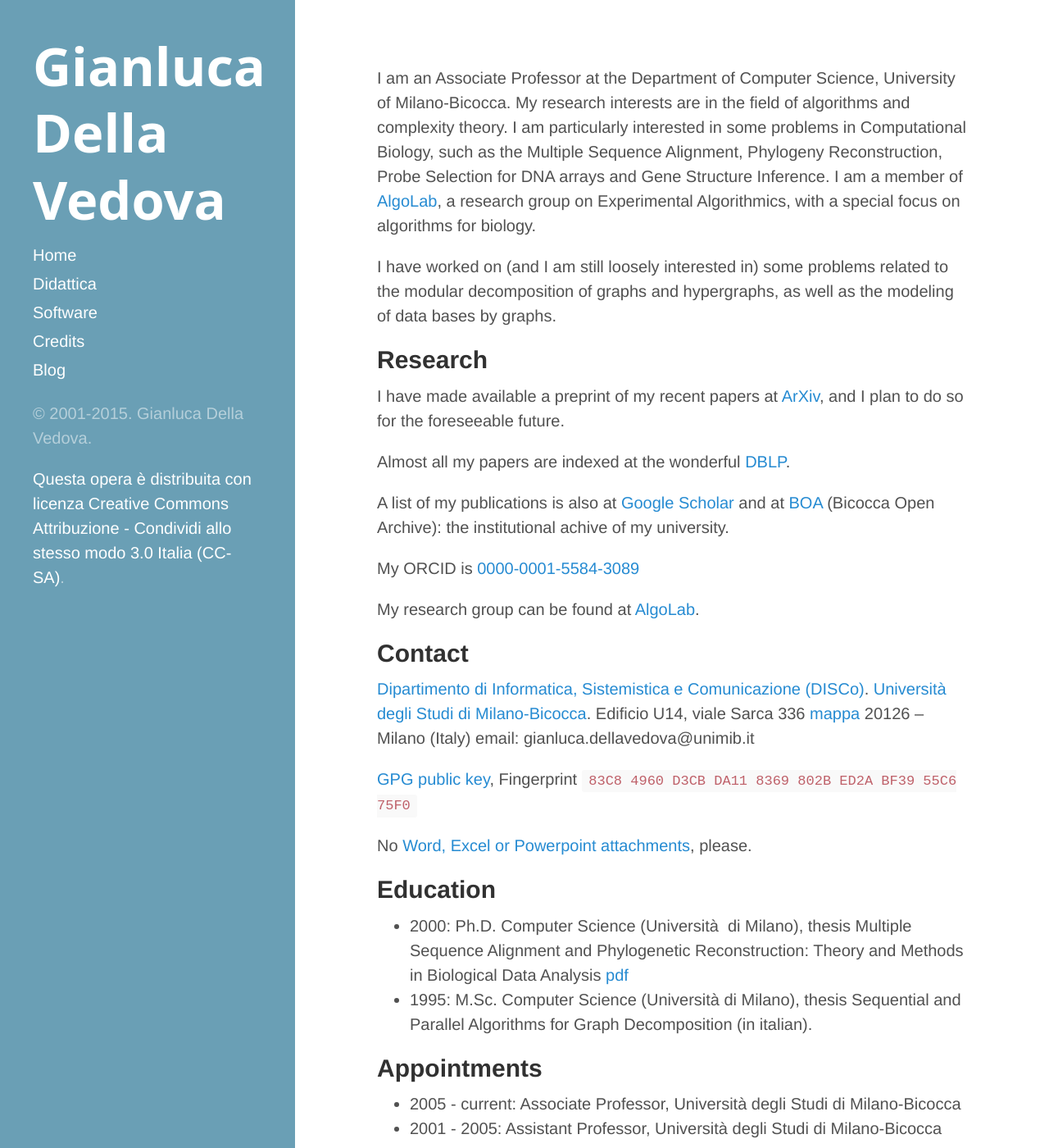
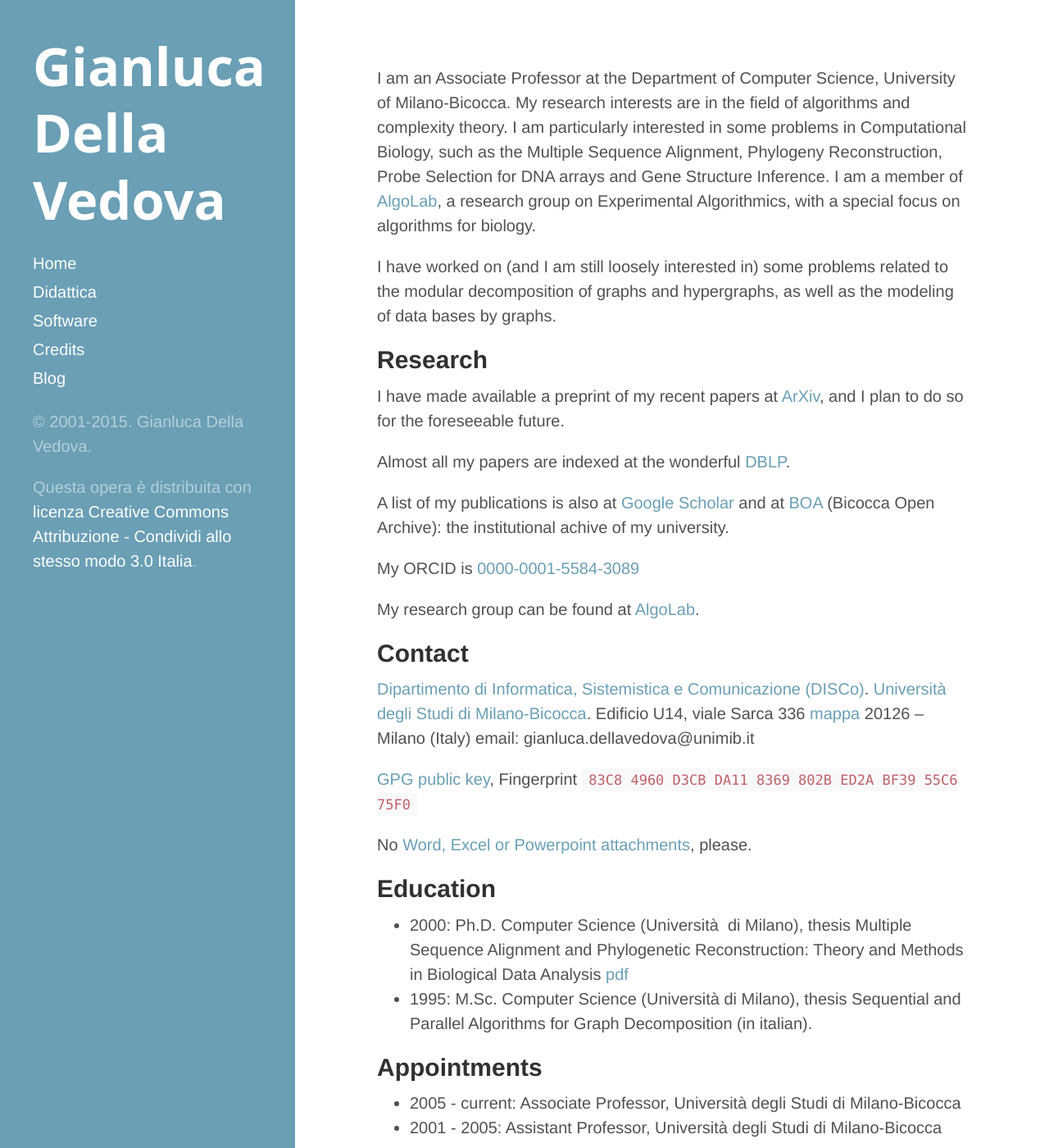
Before and after one commit to gdv/gdv.github.io, a Jekyll site: the page built from index.md, in a window 1280 px wide and 1400 px high. Shown: the whole window at 82% size. Built offline with Jekyll 4.4.1, drawn with Linux system fonts in a browser that asks for light colours; Markdown is read by kramdown in place of the engine named in the settings; the list of posts is cut into pages by our own code.

Commit message:
Revert minimization

```diff
--- /dev/null
+++ b/_includes/head.html
@@ -0,0 +1,25 @@
+<head>
+  <link href="http://gmpg.org/xfn/11" rel="profile">
+  <meta http-equiv="X-UA-Compatible" content="IE=edge">
+  <meta http-equiv="content-type" content="text/html; charset=utf-8">
+
+  <!-- Enable responsiveness on mobile devices-->
+  <meta name="viewport" content="width=device-width, initial-scale=1.0, maximum-scale=1">
+
+  <title>
+    {% if page.title == "Home" %}
+      {{ site.title }} &middot; {{ site.tagline }}
+    {% else %}
+      {{ page.title }} &middot; {{ site.title }}
+    {% endif %}
+  </title>
+
+  <!-- CSS -->
+  <link rel="stylesheet" href="{{ site.baseurl }}public/css/poole.css">
+  <link rel="stylesheet" href="{{ site.baseurl }}public/css/syntax.css">
+  <link rel="stylesheet" href="{{ site.baseurl }}public/css/hyde.css">
+
+  <!-- Icons -->
+                                 <link rel="shortcut icon" href="{{ site.baseurl }}/favicon.ico">
+
+</head>
--- /dev/null
+++ b/_includes/sidebar.html
@@ -0,0 +1,28 @@
+<div class="sidebar">
+  <div class="container">
+    <div class="sidebar-about">
+        <h1>
+        <a href="{{ site.baseurl }}">
+          {{ site.title }}
+        </a>
+      </h1>
+      <p class="lead">{{ site.description }}</p>
+    </div>
+
+    <nav class="sidebar-nav">
+      <a class="sidebar-nav-item" href="/">Home</a>
+      <a class="sidebar-nav-item" href="/didattica">Didattica</a>
+      <a class="sidebar-nav-item" href="/software">Software</a>
+      <a class="sidebar-nav-item" href="/credits">Credits</a>
+      <a class="sidebar-nav-item" href="https://gianlucadellavedova.wordpress.com">Blog</a>
+    </nav>
+
+    <p>&copy; 2001-{{ site.time | date: '%Y' }}. Gianluca Della Vedova.
+    <p>
+      Questa opera è distribuita con <a
+      href="http://creativecommons.org/licenses/by-sa/3.0/it/">licenza
+      Creative Commons Attribuzione - Condividi allo stesso modo 3.0
+	Italia</a>.
+        </p>
+  </div>
+</div>
--- a/_layouts/default.html
+++ b/_layouts/default.html
@@ -1,45 +1,15 @@
 <!DOCTYPE html>
 <html lang="en-us">
-  <head>
-  <link href="http://gmpg.org/xfn/11" rel="profile">
-  <meta http-equiv="X-UA-Compatible" content="IE=edge">
-  <meta http-equiv="content-type" content="text/html; charset=utf-8">
-  <!-- Enable responsiveness on mobile devices-->
-  <meta name="viewport" content="width=device-width, initial-scale=1.0, maximum-scale=1">
-  <title>{{ page.title }} &middot; {{ site.title }}</title>
 
-  <!-- CSS -->
-  <link rel="stylesheet" href="{{ site.baseurl }}public/css/poole.css">
-  <!-- Icons -->
-  <link rel="shortcut icon" href="{{ site.baseurl }}/favicon.ico">
-  </head>
+  {% include head.html %}
 
-  <body>
+      <body class="theme-base-0d">
 
-    <div class="sidebar">
-      <div class="container">
-	<div class="sidebar-about">
-          <h1>
-            <a href="{{ site.baseurl }}">{{ site.title }}</a>
-	  </h1>
-	</div>
+    {% include sidebar.html %}
 
-	<nav class="sidebar-nav">
-	  <a class="sidebar-nav-item" href="/">Home</a>
-	  <a class="sidebar-nav-item" href="/didattica">Didattica</a>
-	  <a class="sidebar-nav-item" href="/software">Software</a>
-	  <a class="sidebar-nav-item" href="/credits">Credits</a>
-	  <a class="sidebar-nav-item" href="https://gianlucadellavedova.wordpress.com">Blog</a>
-	</nav>
-
-    <p>&copy; 2001-{{ site.time | date: '%Y' }}. Gianluca Della Vedova.
-    <p><a href="http://creativecommons.org/licenses/by-sa/3.0/it/">Questa
-      opera è distribuita con licenza
-      Creative Commons Attribuzione - Condividi allo stesso modo 3.0
-	Italia (CC-SA)</a>.</p>
-      </div>
+    <div class="content container">
+      {{ content }}
     </div>
 
-    <div class="content container">{{ content }}</div>
   </body>
 </html>
--- a/_layouts/page.html
+++ b/_layouts/page.html
@@ -2,7 +2,7 @@
 layout: default
 ---
 
-<div>
-  <h1 class="title">{{ page.title }}</h1>
+<div class="page">
+  <h1 class="page-title">{{ page.title }}</h1>
   {{ content }}
 </div>
--- /dev/null
+++ b/public/css/hyde.css
@@ -0,0 +1,250 @@
+/*
+ *  __                  __
+ * /\ \                /\ \
+ * \ \ \___   __  __   \_\ \     __
+ *  \ \  _ `\/\ \/\ \  /'_` \  /'__`\
+ *   \ \ \ \ \ \ \_\ \/\ \_\ \/\  __/
+ *    \ \_\ \_\/`____ \ \___,_\ \____\
+ *     \/_/\/_/`/___/> \/__,_ /\/____/
+ *                /\___/
+ *                \/__/
+ *
+ * Designed, built, and released under MIT license by @mdo. Learn more at
+ * https://github.com/poole/hyde.
+ */
+
+
+/*
+ * Contents
+ *
+ * Global resets
+ * Sidebar
+ * Container
+ * Reverse layout
+ * Themes
+ */
+
+
+/*
+ * Global resets
+ *
+ * Update the foundational and global aspects of the page.
+ */
+
+html {
+  font-family: "PT Sans", Helvetica, Arial, sans-serif;
+}
+@media (min-width: 48em) {
+  html {
+    font-size: 16px;
+  }
+}
+@media (min-width: 58em) {
+  html {
+    font-size: 20px;
+  }
+}
+
+
+/*
+ * Sidebar
+ *
+ * Flexible banner for housing site name, intro, and "footer" content. Starts
+ * out above content in mobile and later moves to the side with wider viewports.
+ */
+
+.sidebar {
+  text-align: center;
+  padding: 2rem 1rem;
+  color: rgba(255,255,255,.5);
+  background-color: #202020;
+}
+@media (min-width: 48em) {
+  .sidebar {
+    position: fixed;
+    top: 0;
+    left: 0;
+    bottom: 0;
+    width: 18rem;
+    text-align: left;
+  }
+}
+
+/* Sidebar links */
+.sidebar a {
+  color: #fff;
+}
+
+/* About section */
+.sidebar-about h1 {
+  color: #fff;
+  margin-top: 0;
+  font-family: sans;
+  font-size: 3.25rem;
+}
+
+/* Sidebar nav */
+.sidebar-nav {
+  margin-bottom: 1rem;
+}
+.sidebar-nav-item {
+  display: block;
+  line-height: 1.75;
+}
+a.sidebar-nav-item:hover,
+a.sidebar-nav-item:focus {
+  text-decoration: underline;
+}
+.sidebar-nav-item.active {
+  font-weight: bold;
+}
+
+/* Sticky sidebar
+ *
+ * Add the `sidebar-sticky` class to the sidebar's container to affix it the
+ * contents to the bottom of the sidebar in tablets and up.
+ */
+
+@media (min-width: 48em) {
+  .sidebar-sticky {
+    position: absolute;
+    right:  1rem;
+    bottom: 1rem;
+    left:   1rem;
+  }
+}
+
+
+/* Container
+ *
+ * Align the contents of the site above the proper threshold with some margin-fu
+ * with a 25%-wide `.sidebar`.
+ */
+
+.content {
+  padding-top:    4rem;
+  padding-bottom: 4rem;
+}
+
+@media (min-width: 48em) {
+  .content {
+    max-width: 38rem;
+    margin-left: 20rem;
+    margin-right: 2rem;
+  }
+}
+
+@media (min-width: 64em) {
+  .content {
+    margin-left: 22rem;
+    margin-right: 4rem;
+  }
+}
+
+
+/*
+ * Reverse layout
+ *
+ * Flip the orientation of the page by placing the `.sidebar` on the right.
+ */
+
+@media (min-width: 48em) {
+  .layout-reverse .sidebar {
+    left: auto;
+    right: 0;
+  }
+  .layout-reverse .content {
+    margin-left: 2rem;
+    margin-right: 20rem;
+  }
+}
+
+@media (min-width: 64em) {
+  .layout-reverse .content {
+    margin-left: 4rem;
+    margin-right: 22rem;
+  }
+}
+
+
+
+/*
+ * Themes
+ *
+ * As of v1.1, Hyde includes optional themes to color the sidebar and links
+ * within blog posts. To use, add the class of your choosing to the `body`.
+ */
+
+/* Base16 (http://chriskempson.github.io/base16/#default) */
+
+/* Red */
+.theme-base-08 .sidebar {
+  background-color: #ac4142;
+}
+.theme-base-08 .content a,
+.theme-base-08 .related-posts li a:hover {
+  color: #ac4142;
+}
+
+/* Orange */
+.theme-base-09 .sidebar {
+  background-color: #d28445;
+}
+.theme-base-09 .content a,
+.theme-base-09 .related-posts li a:hover {
+  color: #d28445;
+}
+
+/* Yellow */
+.theme-base-0a .sidebar {
+  background-color: #f4bf75;
+}
+.theme-base-0a .content a,
+.theme-base-0a .related-posts li a:hover {
+  color: #f4bf75;
+}
+
+/* Green */
+.theme-base-0b .sidebar {
+  background-color: #90a959;
+}
+.theme-base-0b .content a,
+.theme-base-0b .related-posts li a:hover {
+  color: #90a959;
+}
+
+/* Cyan */
+.theme-base-0c .sidebar {
+  background-color: #75b5aa;
+}
+.theme-base-0c .content a,
+.theme-base-0c .related-posts li a:hover {
+  color: #75b5aa;
+}
+
+/* Blue */
+.theme-base-0d .sidebar {
+  background-color: #6a9fb5;
+}
+.theme-base-0d .content a,
+.theme-base-0d .related-posts li a:hover {
+  color: #6a9fb5;
+}
+
+/* Magenta */
+.theme-base-0e .sidebar {
+  background-color: #aa759f;
+}
+.theme-base-0e .content a,
+.theme-base-0e .related-posts li a:hover {
+  color: #aa759f;
+}
+
+/* Brown */
+.theme-base-0f .sidebar {
+  background-color: #8f5536;
+}
+.theme-base-0f .content a,
+.theme-base-0f .related-posts li a:hover {
+  color: #8f5536;
+}
--- a/public/css/poole.css
+++ b/public/css/poole.css
@@ -15,7 +15,24 @@
 
 
 /*
+ * Contents
+ *
  * Body resets
+ * Custom type
+ * Messages
+ * Container
+ * Masthead
+ * Posts and pages
+ * Pagination
+ * Reverse layout
+ * Themes
+ */
+
+
+/*
+ * Body resets
+ *
+ * Update the foundational and global aspects of the page.
  */
 
 * {
@@ -31,7 +48,7 @@ body {
 }
 
 html {
-  font-family: Helvetica, Arial, sans-serif;
+  font-family: "Helvetica Neue", Helvetica, Arial, sans-serif;
   font-size: 16px;
   line-height: 1.5;
 }
@@ -133,7 +150,7 @@ abbr[title] {
 /* Code */
 code,
 pre {
-  font-family: monospace;
+  font-family: Menlo, Monaco, "Courier New", monospace;
 }
 code {
   padding: .25em .5em;
@@ -162,6 +179,36 @@ pre code {
   background-color: transparent;
 }
 
+/* Pygments via Jekyll */
+.highlight {
+  margin-bottom: 1rem;
+  border-radius: 4px;
+}
+.highlight pre {
+  margin-bottom: 0;
+}
+
+/* Gist via GitHub Pages */
+.gist .gist-file {
+  font-family: Menlo, Monaco, "Courier New", monospace !important;
+}
+.gist .markdown-body {
+  padding: 15px;
+}
+.gist pre {
+  padding: 0;
+  background-color: transparent;
+}
+.gist .gist-file .gist-data {
+  font-size: .8rem !important;
+  line-height: 1.4;
+}
+.gist code {
+  padding: 0;
+  color: inherit;
+  background-color: transparent;
+  border-radius: 0;
+}
 
 /* Quotes */
 blockquote {
@@ -203,6 +250,34 @@ tbody tr:nth-child(odd) td,
 tbody tr:nth-child(odd) th {
   background-color: #f9f9f9;
 }
+
+
+/*
+ * Custom type
+ *
+ * Extend paragraphs with `.lead` for larger introductory text.
+ */
+
+.lead {
+  font-size: 1.25rem;
+  font-weight: 300;
+}
+
+
+/*
+ * Messages
+ *
+ * Show alert messages to users. You may add it to single elements like a `<p>`,
+ * or to a parent if there are multiple elements to show.
+ */
+
+.message {
+  margin-bottom: 1rem;
+  padding: 1rem;
+  color: #717171;
+  background-color: #f9f9f9;
+}
+
 
 /*
  * Container
@@ -246,127 +321,110 @@ tbody tr:nth-child(odd) th {
 }
 
 
-
-
 /*
- *  __                  __
- * /\ \                /\ \
- * \ \ \___   __  __   \_\ \     __
- *  \ \  _ `\/\ \/\ \  /'_` \  /'__`\
- *   \ \ \ \ \ \ \_\ \/\ \_\ \/\  __/
- *    \ \_\ \_\/`____ \ \___,_\ \____\
- *     \/_/\/_/`/___/> \/__,_ /\/____/
- *                /\___/
- *                \/__/
+ * Posts and pages
  *
- * Designed, built, and released under MIT license by @mdo. Learn more at
- * https://github.com/poole/hyde.
+ * Each post is wrapped in `.post` and is used on default and post layouts. Each
+ * page is wrapped in `.page` and is only used on the page layout.
  */
 
+.page,
+.post {
+  margin-bottom: 4em;
+}
 
-/*
- * Contents
- *
- * Global resets
- * Sidebar
- * Container
- * Reverse layout
- * Themes
- */
+/* Blog post or page title */
+.page-title,
+.post-title,
+.post-title a {
+  color: #303030;
+}
+.page-title,
+.post-title {
+  margin-top: 0;
+}
 
+/* Meta data line below post title */
+.post-date {
+  display: block;
+  margin-top: -.5rem;
+  margin-bottom: 1rem;
+  color: #9a9a9a;
+}
 
-/*
- * Global resets
- *
- * Update the foundational and global aspects of the page.
- */
-
-@media (min-width: 48em) {
-  html {
-    font-size: 16px;
-  }
+/* Related posts */
+.related {
+  padding-top: 2rem;
+  padding-bottom: 2rem;
+  border-top: 1px solid #eee;
 }
-@media (min-width: 58em) {
-  html {
-    font-size: 20px;
-  }
+.related-posts {
+  padding-left: 0;
+  list-style: none;
+}
+.related-posts h3 {
+  margin-top: 0;
+}
+.related-posts li small {
+  font-size: 75%;
+  color: #999;
+}
+.related-posts li a:hover {
+  color: #268bd2;
+  text-decoration: none;
+}
+.related-posts li a:hover small {
+  color: inherit;
 }
 
 
 /*
- * Sidebar
+ * Pagination
  *
- * Flexible banner for housing site name, intro, and "footer" content. Starts
- * out above content in mobile and later moves to the side with wider viewports.
+ * Super lightweight (HTML-wise) blog pagination. `span`s are provide for when
+ * there are no more previous or next posts to show.
  */
 
+.pagination {
+  overflow: hidden; /* clearfix */
+  margin-left: -1rem;
+  margin-right: -1rem;
+  font-family: "PT Sans", Helvetica, Arial, sans-serif;
+  color: #ccc;
+  text-align: center;
+}
 
-.sidebar {
-  text-align: center;
-  padding: 2rem 1rem;
-  color: rgba(255,255,255,.5);
-  background-color: #6a9fb5;
+/* Pagination items can be `span`s or `a`s */
+.pagination-item {
+  display: block;
+  padding: 1rem;
+  border: 1px solid #eee;
 }
-@media (min-width: 48em) {
-  .sidebar {
-    position: fixed;
-    top: 0;
-    left: 0;
-    bottom: 0;
-    width: 18rem;
-    text-align: left;
+.pagination-item:first-child {
+  margin-bottom: -1px;
+}
+
+/* Only provide a hover state for linked pagination items */
+a.pagination-item:hover {
+  background-color: #f5f5f5;
+}
+
+@media (min-width: 30em) {
+  .pagination {
+    margin: 3rem 0;
+  }
+  .pagination-item {
+    float: left;
+    width: 50%;
+  }
+  .pagination-item:first-child {
+    margin-bottom: 0;
+    border-top-left-radius:    4px;
+    border-bottom-left-radius: 4px;
+  }
+  .pagination-item:last-child {
+    margin-left: -1px;
+    border-top-right-radius:    4px;
+    border-bottom-right-radius: 4px;
   }
 }
-
-/* Sidebar links */
-.sidebar a {
-  color: #fff;
-}
-
-
-/* About section */
-.sidebar-about h1 {
-  color: #fff;
-  margin-top: 0;
-  font-family: sans;
-  font-size: 3.25rem;
-}
-
-/* Sidebar nav */
-.sidebar-nav {
-  margin-bottom: 1rem;
-}
-.sidebar-nav-item {
-  display: block;
-  line-height: 1.75;
-}
-.sidebar-nav-item.active {
-  font-weight: bold;
-}
-
-
-/* Container
- *
- * Align the contents of the site above the proper threshold with some margin-fu
- * with a 25%-wide `.sidebar`.
- */
-
-.content {
-  padding-top:    4rem;
-  padding-bottom: 4rem;
-}
-
-@media (min-width: 48em) {
-  .content {
-    max-width: 38rem;
-    margin-left: 20rem;
-    margin-right: 2rem;
-  }
-}
-
-@media (min-width: 64em) {
-  .content {
-    margin-left: 22rem;
-    margin-right: 4rem;
-  }
-}
--- /dev/null
+++ b/public/css/syntax.css
@@ -0,0 +1,65 @@
+.highlight .hll { background-color: #ffc; }
+.highlight .c { color: #999; } /* Comment */
+.highlight .err { color: #a00; background-color: #faa } /* Error */
+.highlight .k { color: #069; } /* Keyword */
+.highlight .o { color: #555 } /* Operator */
+.highlight .cm { color: #09f; font-style: italic } /* Comment.Multiline */
+.highlight .cp { color: #099 } /* Comment.Preproc */
+.highlight .c1 { color: #999; } /* Comment.Single */
+.highlight .cs { color: #999; } /* Comment.Special */
+.highlight .gd { background-color: #fcc; border: 1px solid #c00 } /* Generic.Deleted */
+.highlight .ge { font-style: italic } /* Generic.Emph */
+.highlight .gr { color: #f00 } /* Generic.Error */
+.highlight .gh { color: #030; } /* Generic.Heading */
+.highlight .gi { background-color: #cfc; border: 1px solid #0c0 } /* Generic.Inserted */
+.highlight .go { color: #aaa } /* Generic.Output */
+.highlight .gp { color: #009; } /* Generic.Prompt */
+.highlight .gs { } /* Generic.Strong */
+.highlight .gu { color: #030; } /* Generic.Subheading */
+.highlight .gt { color: #9c6 } /* Generic.Traceback */
+.highlight .kc { color: #069; } /* Keyword.Constant */
+.highlight .kd { color: #069; } /* Keyword.Declaration */
+.highlight .kn { color: #069; } /* Keyword.Namespace */
+.highlight .kp { color: #069 } /* Keyword.Pseudo */
+.highlight .kr { color: #069; } /* Keyword.Reserved */
+.highlight .kt { color: #078; } /* Keyword.Type */
+.highlight .m { color: #f60 } /* Literal.Number */
+.highlight .s { color: #d44950 } /* Literal.String */
+.highlight .na { color: #4f9fcf } /* Name.Attribute */
+.highlight .nb { color: #366 } /* Name.Builtin */
+.highlight .nc { color: #0a8; } /* Name.Class */
+.highlight .no { color: #360 } /* Name.Constant */
+.highlight .nd { color: #99f } /* Name.Decorator */
+.highlight .ni { color: #999; } /* Name.Entity */
+.highlight .ne { color: #c00; } /* Name.Exception */
+.highlight .nf { color: #c0f } /* Name.Function */
+.highlight .nl { color: #99f } /* Name.Label */
+.highlight .nn { color: #0cf; } /* Name.Namespace */
+.highlight .nt { color: #2f6f9f; } /* Name.Tag */
+.highlight .nv { color: #033 } /* Name.Variable */
+.highlight .ow { color: #000; } /* Operator.Word */
+.highlight .w { color: #bbb } /* Text.Whitespace */
+.highlight .mf { color: #f60 } /* Literal.Number.Float */
+.highlight .mh { color: #f60 } /* Literal.Number.Hex */
+.highlight .mi { color: #f60 } /* Literal.Number.Integer */
+.highlight .mo { color: #f60 } /* Literal.Number.Oct */
+.highlight .sb { color: #c30 } /* Literal.String.Backtick */
+.highlight .sc { color: #c30 } /* Literal.String.Char */
+.highlight .sd { color: #c30; font-style: italic } /* Literal.String.Doc */
+.highlight .s2 { color: #c30 } /* Literal.String.Double */
+.highlight .se { color: #c30; } /* Literal.String.Escape */
+.highlight .sh { color: #c30 } /* Literal.String.Heredoc */
+.highlight .si { color: #a00 } /* Literal.String.Interpol */
+.highlight .sx { color: #c30 } /* Literal.String.Other */
+.highlight .sr { color: #3aa } /* Literal.String.Regex */
+.highlight .s1 { color: #c30 } /* Literal.String.Single */
+.highlight .ss { color: #fc3 } /* Literal.String.Symbol */
+.highlight .bp { color: #366 } /* Name.Builtin.Pseudo */
+.highlight .vc { color: #033 } /* Name.Variable.Class */
+.highlight .vg { color: #033 } /* Name.Variable.Global */
+.highlight .vi { color: #033 } /* Name.Variable.Instance */
+.highlight .il { color: #f60 } /* Literal.Number.Integer.Long */
+
+.css .o,
+.css .o + .nt,
+.css .nt + .nt { color: #999; }
```
